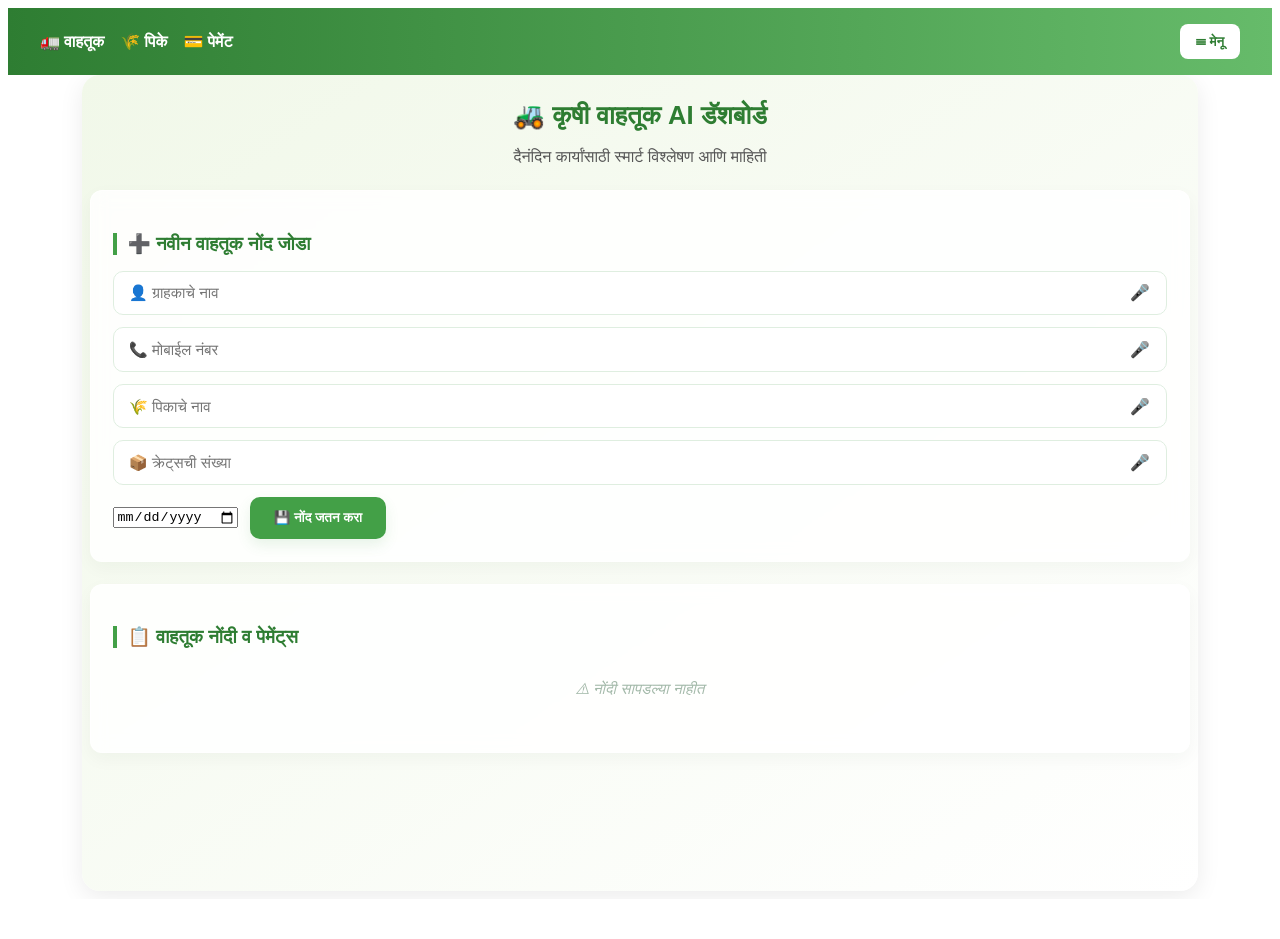
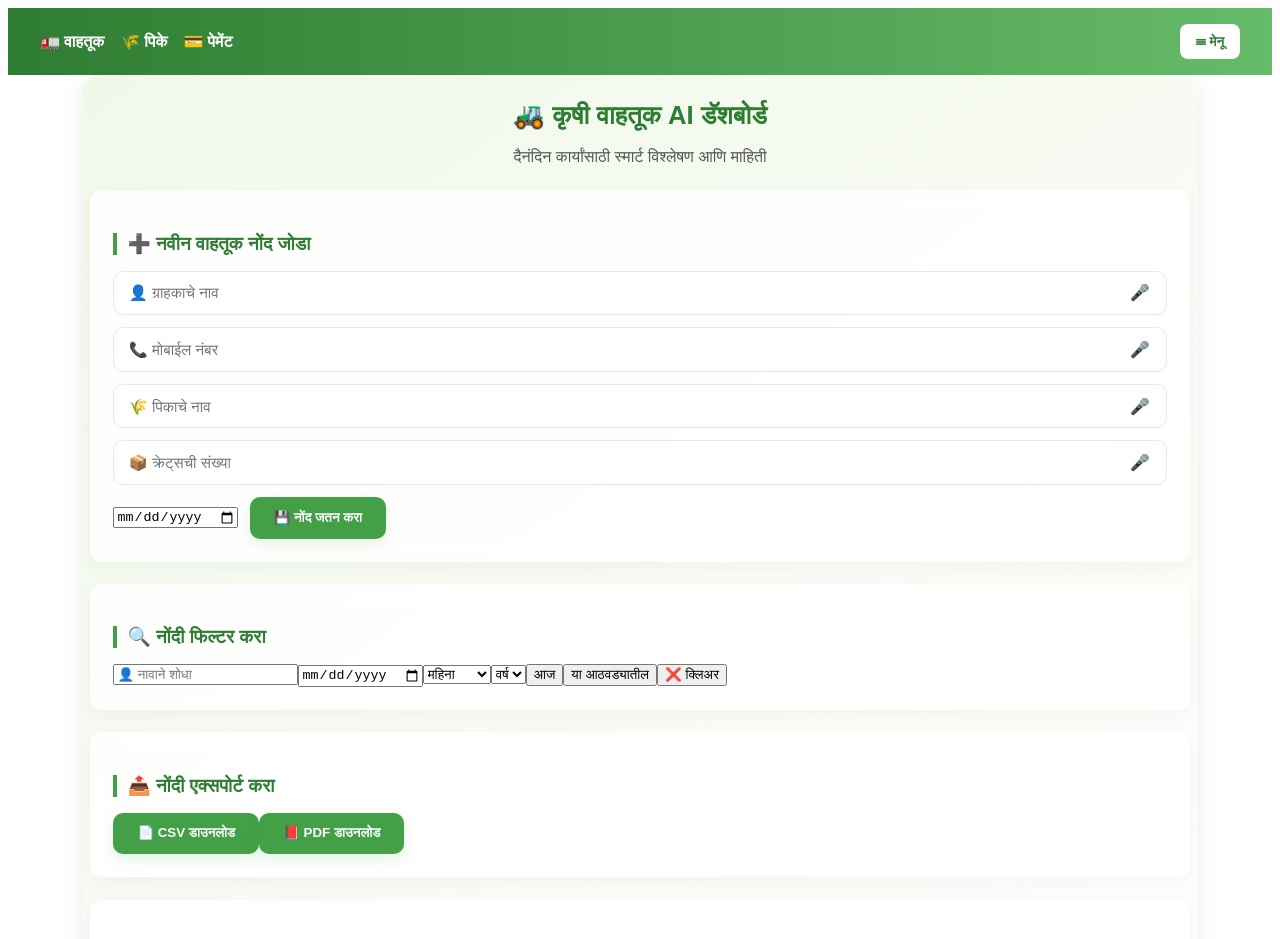
Before and after one commit to tejasphapale/Agriport, a Vue app: page /records in a window 1280 px wide. Shown: the top 939 px of the page. Before the commit the page ends 899 px from the top, so only its background shows below. Built offline with nearby package versions, Linux system fonts and the light colour scheme; sample sign-in values are in the browser's storage.

Commit message:
Added app icons

```diff
--- a/src/views/TransportView.vue
+++ b/src/views/TransportView.vue
@@ -61,10 +61,49 @@
       </form>
     </section>
 
+    <!-- FILTER SECTION -->
+    <section class="card fade-in">
+      <h3 class="card-title">🔍 नोंदी फिल्टर करा</h3>
+
+      <div class="filter-box">
+
+        <input v-model="filter.name" placeholder="👤 नावाने शोधा" />
+
+        <input v-model="filter.date" type="date" />
+
+        <select v-model="filter.month">
+          <option value="">महिना</option>
+          <option v-for="m in 12" :key="m" :value="m">{{ m }} महिना</option>
+        </select>
+
+        <select v-model="filter.year">
+          <option value="">वर्ष</option>
+          <option v-for="y in years" :key="y" :value="y">{{ y }}</option>
+        </select>
+
+        <button class="btn-small" @click="filterToday">आज</button>
+        <button class="btn-small" @click="filterWeek">या आठवड्यातील</button>
+
+        <button class="btn-small clear" @click="clearFilters">❌ क्लिअर</button>
+
+      </div>
+    </section>
+
+    <!-- Export Section -->
+    <section class="card fade-in">
+      <h3 class="card-title">📤 नोंदी एक्सपोर्ट करा</h3>
+
+      <div class="export-buttons">
+        <button class="btn-primary" @click="downloadCSV">📄 CSV डाउनलोड</button>
+        <button class="btn-primary" @click="downloadPDF">📕 PDF डाउनलोड</button>
+      </div>
+    </section>
+
     <!-- Payment / Records Table -->
     <section class="card fade-in">
       <h3 class="card-title">📋 वाहतूक नोंदी व पेमेंट्स</h3>
-      <div class="table-responsive" v-if="paginatedData.length">
+
+      <div class="table-responsive" v-if="filteredPaginated.length">
         <table>
           <thead>
             <tr>
@@ -77,22 +116,24 @@
             </tr>
           </thead>
           <tbody>
-            <tr v-for="item in paginatedData" :key="item.id">
+            <tr v-for="item in filteredPaginated" :key="item.id">
               <td class="cell-left">{{ item.customer }}</td>
               <td>{{ item.mobile }}</td>
               <td>{{ item.crop }}</td>
               <td>{{ item.crates }}</td>
               <td>{{ formatDate(item.date) }}</td>
               <td>
-                <input type="checkbox" v-model="item.paid" @change="saveRecords" /> {{ item.paid ? 'Paid' : 'Unpaid' }}
+                <input type="checkbox" v-model="item.paid" @change="saveRecords" />
+                {{ item.paid ? 'Paid' : 'Unpaid' }}
               </td>
             </tr>
           </tbody>
         </table>
       </div>
+
       <p v-else class="empty-msg">⚠ नोंदी सापडल्या नाहीत</p>
 
-      <div class="pagination" v-if="paginatedData.length">
+      <div class="pagination" v-if="filteredPaginated.length">
         <button @click="prevPage" :disabled="currentPage===1">⏮ मागे</button>
         <span>पृष्ठ {{ currentPage }} / {{ totalPages }}</span>
         <button @click="nextPage" :disabled="currentPage===totalPages">पुढे ⏭</button>
@@ -102,98 +143,157 @@
 </template>
 
 <script setup>
-import { ref, computed, onMounted, watch } from 'vue'
+import { ref, computed, onMounted } from 'vue'
 
+// Inputs
 const customer = ref('')
 const mobile = ref('')
 const crop = ref('')
 const crates = ref('')
 const date = ref('')
+
+// DATA STORAGE
 const data = ref([])
+
+// FILTERS
+const filter = ref({
+  name: '',
+  date: '',
+  month: '',
+  year: ''
+})
+
+// PAGINATION
 const currentPage = ref(1)
-const pageSize = 5
-const listeningTarget = ref(null)
-let recognition = null
+const pageSize = 7
 
-// Load records from localStorage
+// Load Records
 onMounted(() => {
   const stored = localStorage.getItem('transportRecords')
-  if(stored){
-    try{ data.value = JSON.parse(stored) }catch(e){ data.value=[] }
-  }
+  if (!stored) return
+  try { data.value = JSON.parse(stored) } catch (e) {}
 })
 
-// Save records to localStorage
-function saveRecords(){
+// Save Records
+function saveRecords() {
   localStorage.setItem('transportRecords', JSON.stringify(data.value))
 }
 
-// Add new transport record
-function addRecord(){
-  const newRecord = {
+// Add New Record
+function addRecord() {
+  data.value.unshift({
     id: Date.now(),
     customer: customer.value,
     mobile: mobile.value,
     crop: crop.value,
     crates: crates.value,
-    date: date.value || new Date().toISOString(),
+    date: date.value,
     paid: false
-  }
-  data.value.unshift(newRecord)
+  })
   saveRecords()
   customer.value = mobile.value = crop.value = crates.value = date.value = ''
   currentPage.value = 1
 }
 
-// Computed lists
-const customerList = computed(()=>[...new Set(data.value.map(r=>r.customer).filter(Boolean))])
-const cropList = computed(()=>[...new Set(data.value.map(r=>r.crop).filter(Boolean))])
+// Unique Lists
+const customerList = computed(() => [...new Set(data.value.map(r => r.customer))])
+const cropList = computed(() => [...new Set(data.value.map(r => r.crop))])
+const years = computed(() => [...new Set(data.value.map(r => new Date(r.date).getFullYear()))])
 
-// Pagination
-const totalPages = computed(()=>Math.max(1, Math.ceil(data.value.length/pageSize)))
-const paginatedData = computed(()=>{
-  const start = (currentPage.value-1)*pageSize
-  return data.value.slice(start,start+pageSize)
+// ----------------------
+// FILTER LOGIC
+// ----------------------
+const filteredData = computed(() => {
+  return data.value.filter(r => {
+    const d = new Date(r.date)
+
+    return (
+      (!filter.value.name || r.customer.includes(filter.value.name)) &&
+      (!filter.value.date || r.date === filter.value.date) &&
+      (!filter.value.month || d.getMonth() + 1 == filter.value.month) &&
+      (!filter.value.year || d.getFullYear() == filter.value.year)
+    )
+  })
 })
-const nextPage=()=>{ if(currentPage.value<totalPages.value) currentPage.value++ }
-const prevPage=()=>{ if(currentPage.value>1) currentPage.value-- }
 
-// Format date in Marathi
-function formatDate(d){ return d? new Date(d).toLocaleDateString('mr-IN') : '' }
-
-// Speech Recognition
-function initSpeechRecognition(){
-  const SpeechRecognition = window.SpeechRecognition || window.webkitSpeechRecognition
-  if(!SpeechRecognition) return
-  recognition = new SpeechRecognition()
-  recognition.lang = 'mr-IN'
-  recognition.interimResults = true
-  recognition.maxAlternatives = 1
-  recognition.continuous = false
-
-  recognition.onresult = (event)=>{
-    let transcript = ''
-    for(let i=0;i<event.results.length;i++){ transcript+=event.results[i][0].transcript }
-    transcript = transcript.trim()
-    switch(listeningTarget.value){
-      case 'customer': customer.value = transcript; break;
-      case 'mobile': mobile.value = transcript.replace(/\D/g,'').slice(0,10); break;
-      case 'crop': crop.value = transcript; break;
-      case 'crates': crates.value = transcript.replace(/\D/g,''); break;
-    }
-  }
-
-  recognition.onend = ()=>{ listeningTarget.value=null }
+function clearFilters() {
+  filter.value = { name: '', date: '', month: '', year: '' }
 }
 
-function toggleMic(target){
-  if(!recognition) initSpeechRecognition()
-  if(listeningTarget.value===target){ recognition.stop(); listeningTarget.value=null; return }
-  if(listeningTarget.value){ recognition.stop(); listeningTarget.value=null }
-  listeningTarget.value = target
-  try{ recognition.start() } catch(e){ setTimeout(()=>{ try{ recognition.start() } catch(e){ listeningTarget.value=null } },250) }
+function filterToday() {
+  filter.value.date = new Date().toISOString().split("T")[0]
+}
+
+function filterWeek() {
+  const now = new Date()
+  const weekStart = new Date(now)
+  weekStart.setDate(now.getDate() - 7)
+  filter.value.date = ''
+  filter.value.month = ''
+  filter.value.year = ''
+
+  data.value = data.value.filter(r => new Date(r.date) >= weekStart)
+}
+
+// ----------------------
+// PAGINATION
+// ----------------------
+const totalPages = computed(() =>
+  Math.max(1, Math.ceil(filteredData.value.length / pageSize))
+)
+
+const filteredPaginated = computed(() => {
+  const start = (currentPage.value - 1) * pageSize
+  return filteredData.value.slice(start, start + pageSize)
+})
+
+function nextPage() {
+  if (currentPage.value < totalPages.value) currentPage.value++
+}
+
+function prevPage() {
+  if (currentPage.value > 1) currentPage.value--
+}
+
+// ----------------------
+// EXPORT CSV
+// ----------------------
+function downloadCSV() {
+  const rows = filteredData.value.map(r =>
+    `${r.customer},${r.mobile},${r.crop},${r.crates},${r.date},${r.paid ? "Paid" : "Unpaid"}`
+  )
+
+  const csv =
+    "Customer,Mobile,Crop,Crates,Date,Paid\n" + rows.join("\n")
+
+  const blob = new Blob([csv], { type: "text/csv" })
+  const link = document.createElement("a")
+  link.href = URL.createObjectURL(blob)
+  link.download = "transport_records.csv"
+  link.click()
+}
+
+// ----------------------
+// EXPORT PDF
+// ----------------------
+function downloadPDF() {
+  const content = filteredData.value
+    .map(r => `${r.customer} | ${r.mobile} | ${r.crop} | ${r.crates} | ${r.date} | ${r.paid ? "Paid" : "Unpaid"}`)
+    .join("\n")
+
+  const blob = new Blob([content], { type: "application/pdf" })
+  const link = document.createElement("a")
+  link.href = URL.createObjectURL(blob)
+  link.download = "transport_records.pdf"
+  link.click()
+}
+
+function formatDate(d) {
+  return new Date(d).toLocaleDateString("mr-IN")
 }
 </script>
+
+
 
 <style scoped>
 .page{padding:0.5rem; max-width:1100px;margin:auto;font-family:'Poppins',sans-serif;background:linear-gradient(145deg,#f1f8e9,#ffffff);border-radius:18px;box-shadow:0 6px 25px rgba(0,0,0,0.08);min-height:100vh;}
```
